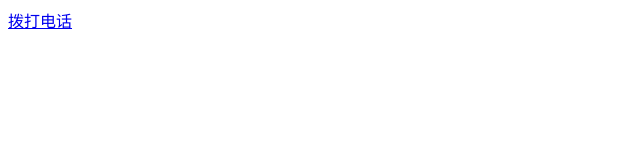
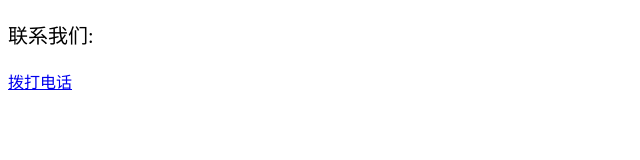
Before and after one commit to MartinJLiu/MartinJLiu.github.io, a plain HTML site: page test.html in a window 1280 px wide. Shown: the whole page, without its empty margins (0-640 px from the left). Drawn offline with Linux system fonts and the light colour scheme.

Commit message:
测试HTML标签

```diff
--- a/test.html
+++ b/test.html
@@ -3,8 +3,14 @@
 <head>
 	<meta charset="UTF-8">
 	<title>Test Page</title>
+	<style type="text/css">
+		p {font-size: 20px;
+			font-color:purple;
+		}
+	</style>
 </head>
 <body>
+<p>联系我们:</p>
  <a href="tel:123456789">拨打电话</a>
 </body>
 </html>
```
